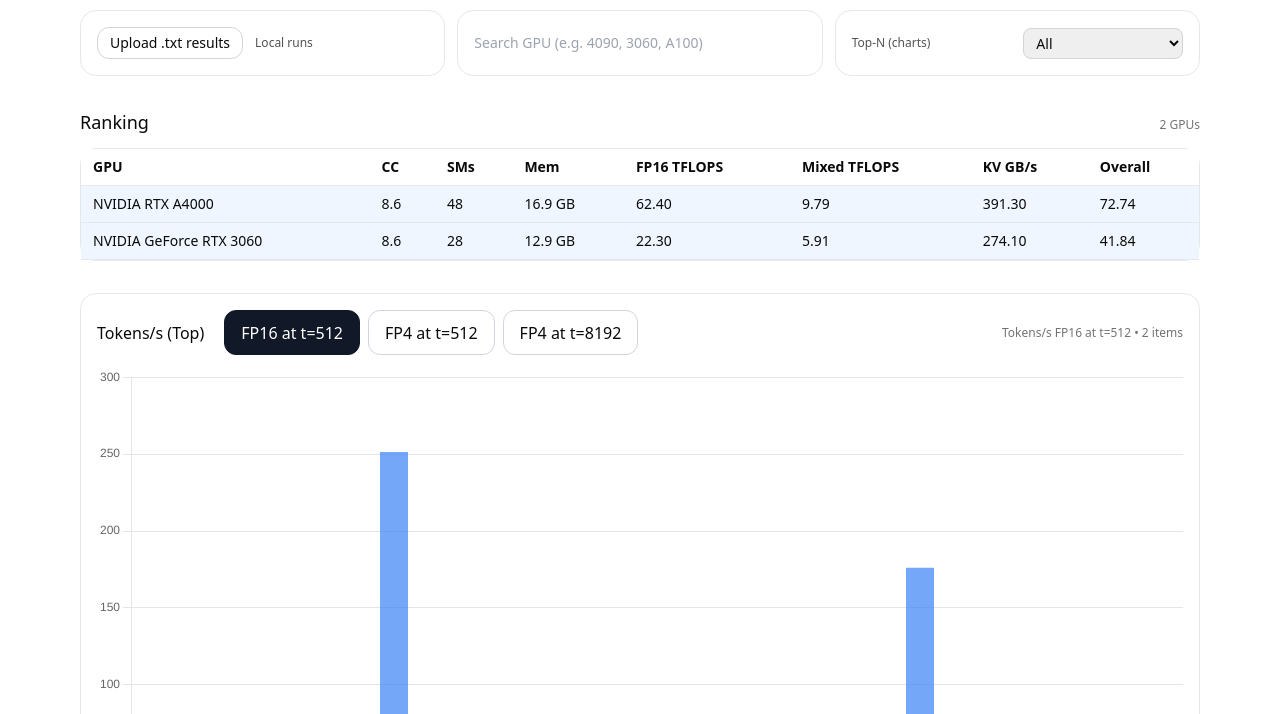
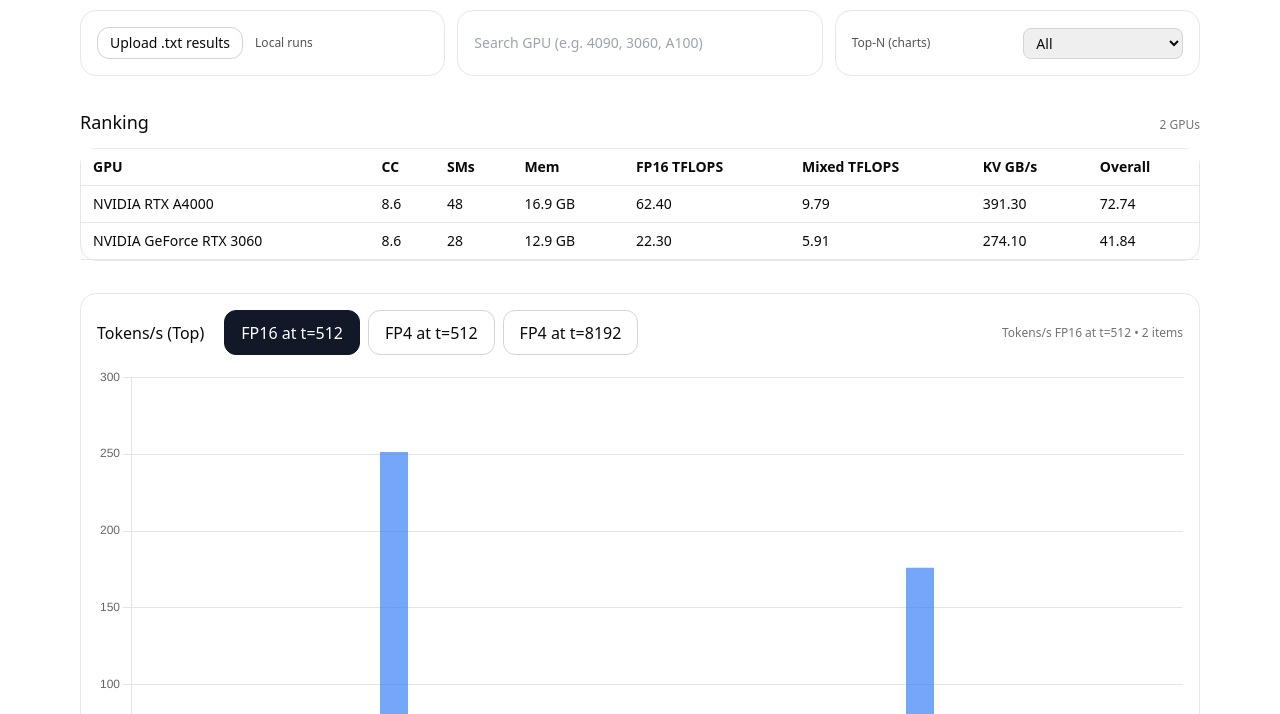
Before and after one commit to DebelToni/gpu-ml-benchmark, a plain HTML site: page index.html in a window 1280 px wide. Shown: the part 86-800 px from the top of the page. Drawn offline with nearby package versions, Linux system fonts and the light colour scheme.

Commit message:
A4500 and no highlight on preloaded

```diff
--- a/index.html
+++ b/index.html
@@ -217,7 +217,7 @@
 				document.getElementById('countBadge').textContent = `${rows.length} GPU${rows.length === 1 ? "" : "s"}`;
 				for (const r of rows) {
 					const tr = document.createElement('tr');
-					const rowColor = r.cloud ? " bg-blue-50" : (r.uploaded ? " bg-orange-50" : "");
+					const rowColor = r.uploaded ? " bg-orange-50" : "";
 					tr.className = "border-b hover:bg-neutral-50" + rowColor;
 					tr.innerHTML = `
           <td class="px-3 py-2">${r.gpu}</td>
```
Also changed, not shown: my_logs/A4500.txt (added).
